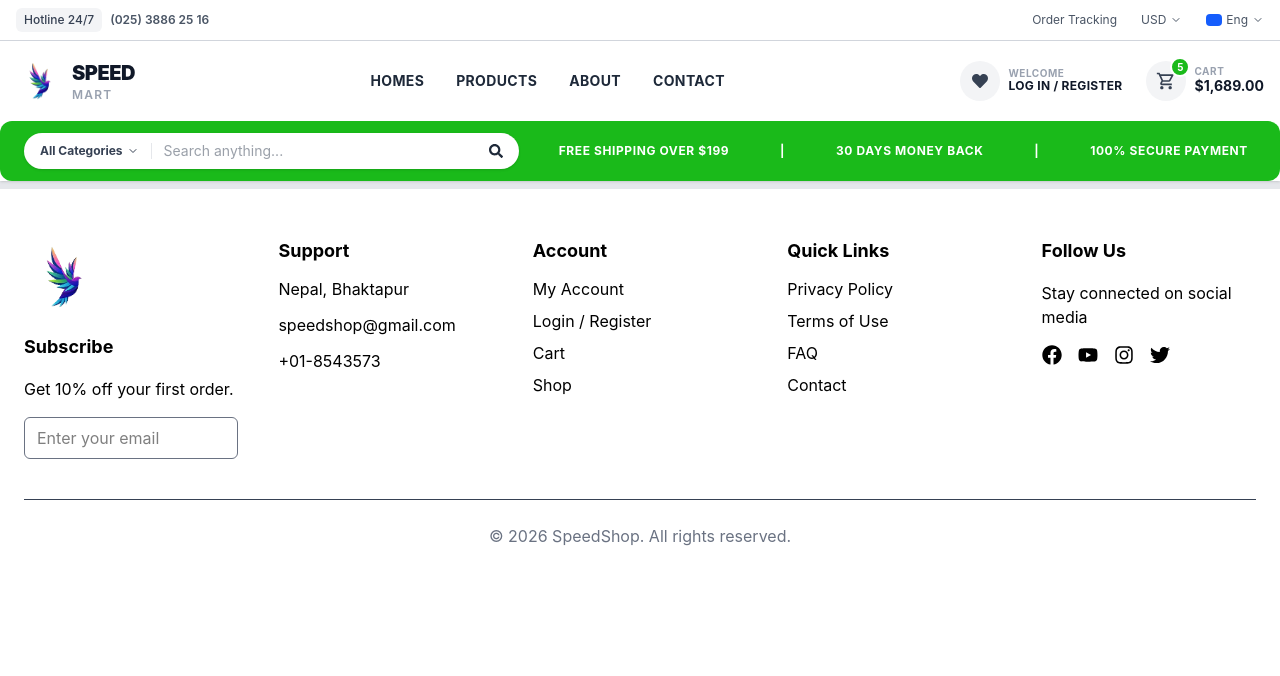
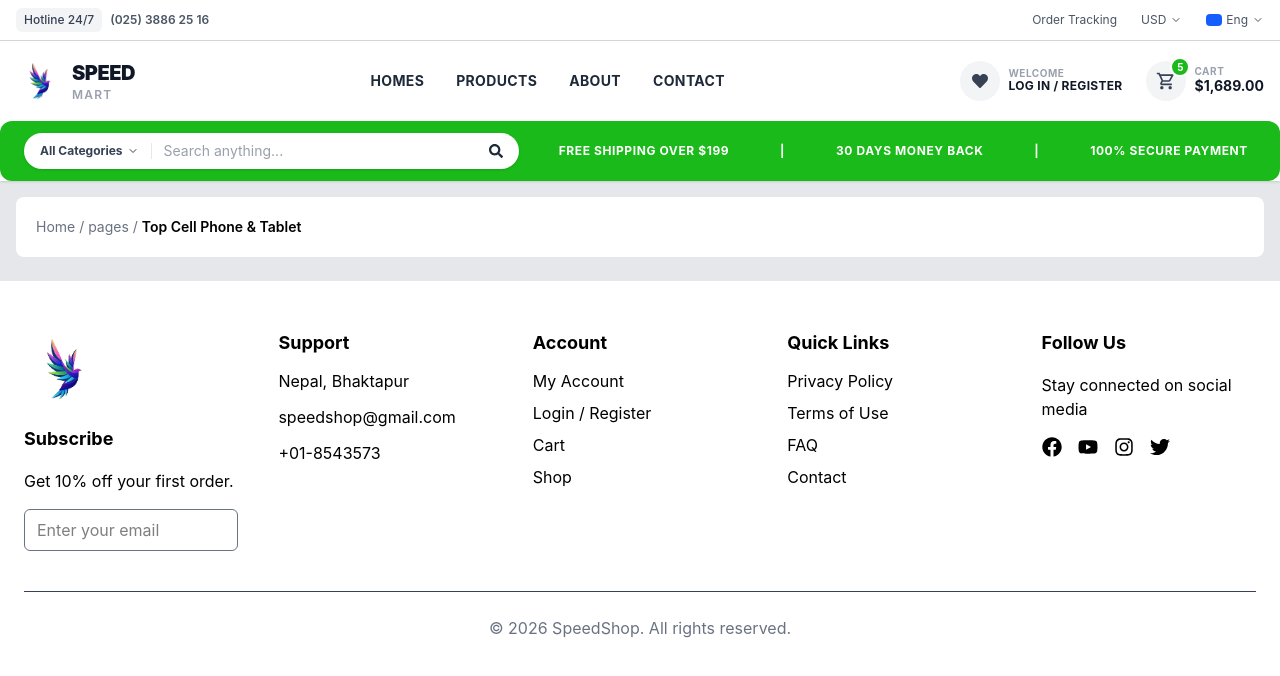
Before and after one commit to headlet/E-Commerce, a React app in the folder frontend/: page /product/id in a window 1280 px wide. Shown: the top 676 px of the page. Built offline with nearby package versions, Linux system fonts and the light colour scheme; the HTML template or start-up script is replaced by a standard one.

Commit message:
buidling singleproduct page

```diff
--- /dev/null
+++ b/frontend/src/public/components/pages/SingleProduct.jsx
@@ -0,0 +1,14 @@
+function SingleProduct() {
+  return (
+    <section className="flex flex-col items-center justify-center w-full p-4 gap-5">
+      <div className="text-sm text-gray-500 w-full bg-white rounded-lg p-5">
+        Home / pages /{" "}
+        <span className="text-md font-semibold text-black">
+          Top Cell Phone & Tablet
+        </span>
+      </div>
+    </section>
+  );
+}
+
+export default SingleProduct;
--- a/frontend/src/public/components/routes/AppRoutes.jsx
+++ b/frontend/src/public/components/routes/AppRoutes.jsx
@@ -4,21 +4,23 @@ import Product from "../pages/Product";
 import About from "../pages/About";
 import Contact from "../pages/Contact";
 import Login from "../pages/Auth/logIn";
-import Signup from '../pages/Auth/signUp';
-import Profile from '../pages/Profile';
-import Cart from '../pages/Cart';
+import Signup from "../pages/Auth/signUp";
+import Profile from "../pages/Profile";
+import Cart from "../pages/Cart";
+import SingleProduct from "../pages/SingleProduct";
 
 function AppRoutes() {
   return (
     <Routes>
-      <Route path="/" element={<Home />}/>
+      <Route path="/" element={<Home />} />
       <Route path="/product" element={<Product />} />
       <Route path="/about" element={<About />} />
       <Route path="/contact" element={<Contact />} />
-      <Route path="/login" element={<Login/>}/>
-      <Route path="/signup" element={<Signup/>}/>
-      <Route path='/profile' element={<Profile/>}></Route>
-      <Route path='/cart' element={<Cart />}></Route>
+      <Route path="/login" element={<Login />} />
+      <Route path="/signup" element={<Signup />} />
+      <Route path="/profile" element={<Profile />}></Route>
+      <Route path="/cart" element={<Cart />}></Route>
+      <Route path="/product/id" element={<SingleProduct/>}> </Route>
     </Routes>
   );
 }
```
